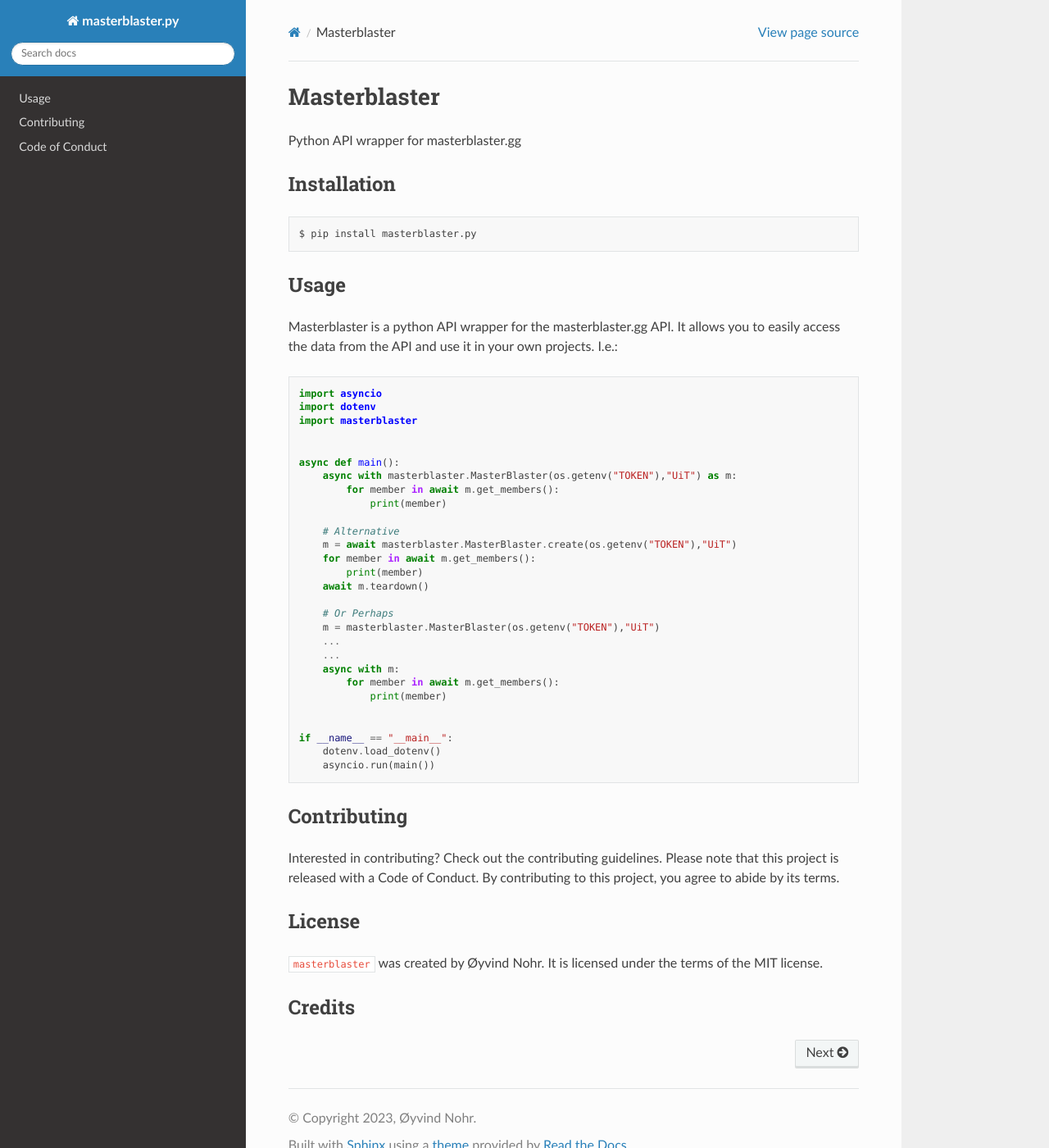
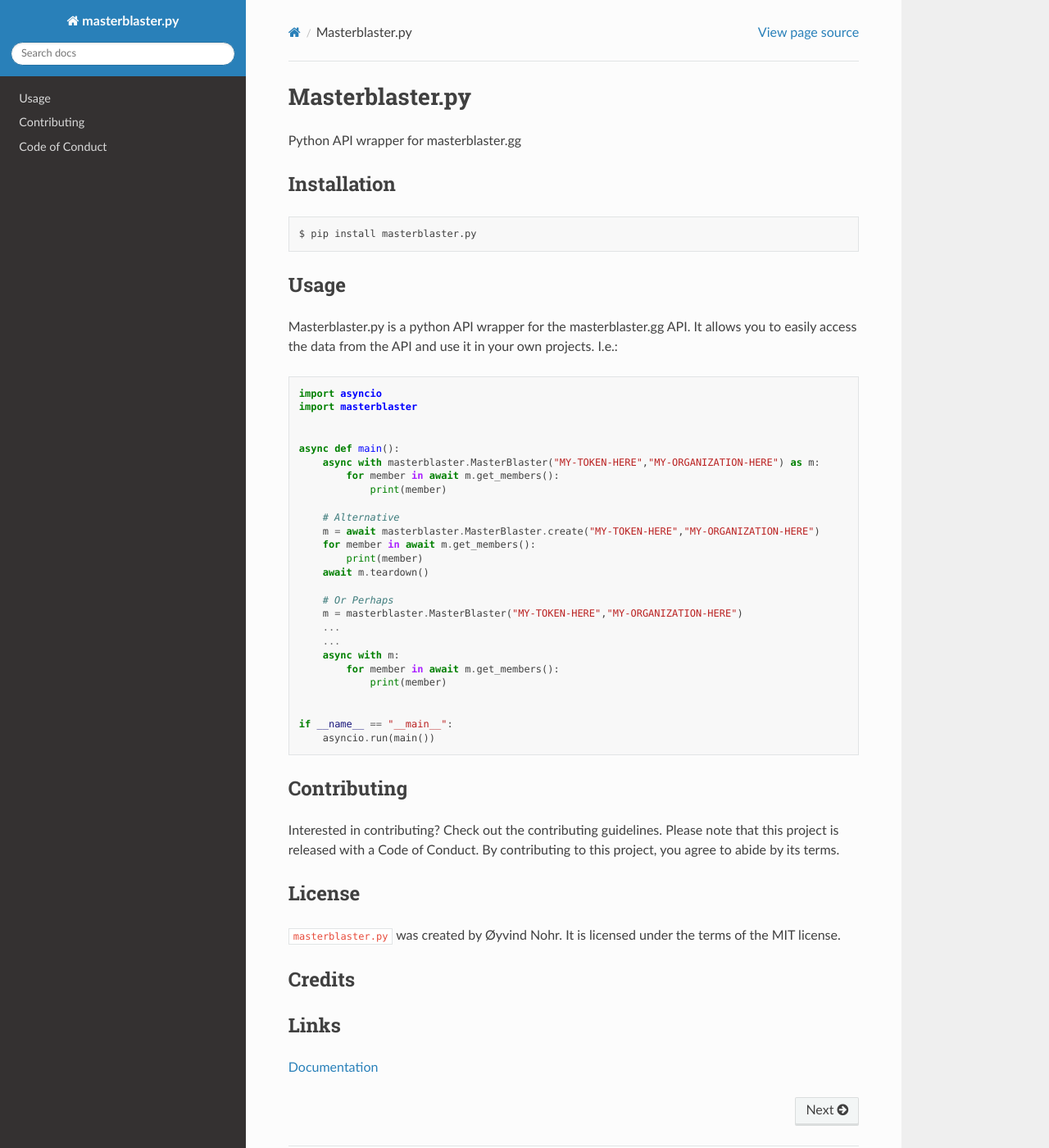
Before and after one commit to nohr-ai/masterblaster.py, a Sphinx documentation site: the page built from docs/index.md, in a window 1280 px wide and 1400 px high. Shown: the whole window at 82% size. Built offline with Sphinx 7.4.7 and the Read the Docs theme 2.0.0, drawn with Linux system fonts in a browser that asks for light colours; pages that are not in the unit, such as notebooks, are missing from menus.

Commit message:
RTD (#3) (#4)
* feat: initial work (#2)

* chore: update README

* fix: poetry does not allow . in project name, move to setuptools?

* chore: metdata and version bump

````diff
--- a/README.md
+++ b/README.md
@@ -1,4 +1,4 @@
-# Masterblaster
+# Masterblaster.py
 Python API wrapper for masterblaster.gg
 ## Installation
 
@@ -8,28 +8,27 @@
 
 ## Usage
 
-Masterblaster is a python API wrapper for the masterblaster.gg API. It allows you to easily access the data from the API and use it in your own projects.
+Masterblaster.py is a python API wrapper for the masterblaster.gg API. It allows you to easily access the data from the API and use it in your own projects.
 I.e.:
 
 ```python
 import asyncio
-import dotenv
 import masterblaster
 
 
 async def main():
-    async with masterblaster.MasterBlaster(os.getenv("TOKEN"),"UiT") as m:
+    async with masterblaster.MasterBlaster("MY-TOKEN-HERE","MY-ORGANIZATION-HERE") as m:
         for member in await m.get_members():
             print(member)
 
     # Alternative
-    m = await masterblaster.MasterBlaster.create(os.getenv("TOKEN"),"UiT")
+    m = await masterblaster.MasterBlaster.create("MY-TOKEN-HERE","MY-ORGANIZATION-HERE")
     for member in await m.get_members():
         print(member)
     await m.teardown()
 
     # Or Perhaps
-    m = masterblaster.MasterBlaster(os.getenv("TOKEN"),"UiT")
+    m = masterblaster.MasterBlaster("MY-TOKEN-HERE","MY-ORGANIZATION-HERE")
     ...
     ...
     async with m:
@@ -38,7 +37,6 @@
 
 
 if __name__ == "__main__":
-    dotenv.load_dotenv()
     asyncio.run(main())
 ```
 
@@ -50,7 +48,10 @@
 
 ## License
 
-`masterblaster` was created by Øyvind Nohr. It is licensed under the terms
+`masterblaster.py` was created by Øyvind Nohr. It is licensed under the terms
 of the MIT license.
 
 ## Credits
+
+## Links
+[Documentation](https://masterblasterpy.readthedocs.io/en/latest/)
--- a/docs/conf.py
+++ b/docs/conf.py
@@ -3,6 +3,10 @@
 # This file only contains a selection of the most common options. For a full
 # list see the documentation:
 # https://www.sphinx-doc.org/en/master/usage/configuration.html
+import os
+import sys
+
+sys.path.insert(0, os.path.abspath(".."))
 
 # -- Project information -----------------------------------------------------
 
@@ -11,7 +15,6 @@
 author = "Øyvind Nohr"
 
 # -- General configuration ---------------------------------------------------
-
 # Add any Sphinx extension module names here, as strings. They can be
 # extensions coming with Sphinx (named 'sphinx.ext.*') or your custom
 # ones.
--- a/docs/requirements.txt
+++ b/docs/requirements.txt
@@ -1,3 +1,4 @@
+sphinx==5.3.0
 myst-nb
 sphinx-autoapi
 sphinx-rtd-theme
--- a/masterblaster/__init__.py
+++ b/masterblaster/__init__.py
@@ -2,7 +2,7 @@
 __author__ = "Øyvind Nohr"
 __license__ = "MIT"
 __copyright__ = "Copyright 2023 Øyvind Nohr"
-__version__ = "0.0.1"
+__version__ = "0.0.5"
 
 from .headers import *
 from .masterblaster import *
--- a/pyproject.toml
+++ b/pyproject.toml
@@ -3,7 +3,11 @@
 build-backend = "poetry.core.masonry.api"
 
 [tool.poetry]
+<<<<<<< HEAD
+name = "masterblaster"
+=======
 name = "masterblaster.py"
+>>>>>>> main
 version = "0.0.5"
 authors = ["Øyvind Nohr <oeyvindnohr@gmail.com>"]
 description = "Python API wrapper for masterblaster.gg"
````
Also changed, not shown: .readthedocs.yml.
